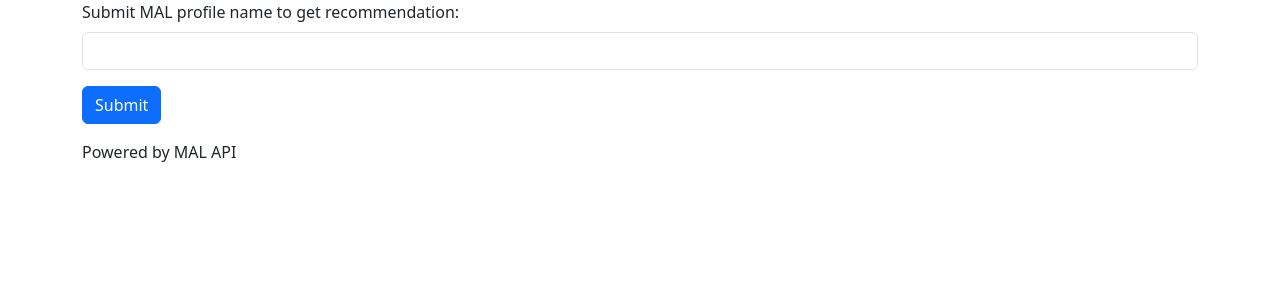
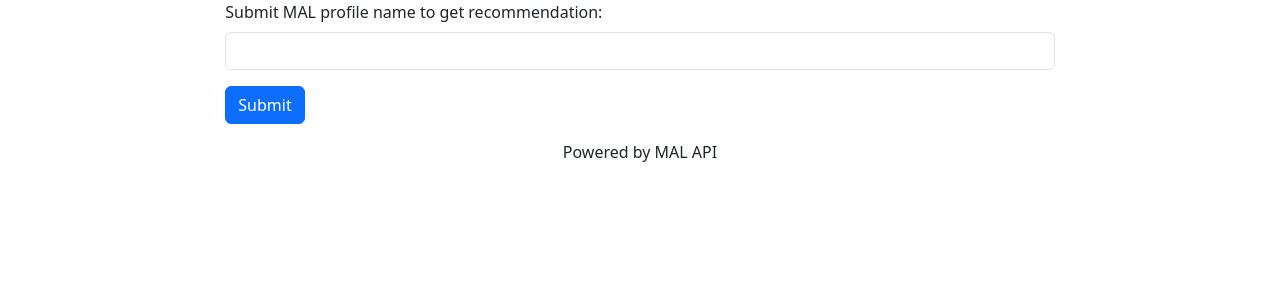
Before and after one commit to afa4/anime_recommendation_site, a Django app: page /malprofile/ in a window 1280 px wide. Shown: the top 300 px of the page. Run offline with Django 5.2, Linux system fonts and the light colour scheme.

Commit message:
style: grid

```diff
--- a/malprofile/templates/malprofile/index.html
+++ b/malprofile/templates/malprofile/index.html
@@ -5,7 +5,10 @@
   </head>
 
   <body>
-    <div class="container">
+    <div class="container-fluid">
+      <div class="row">
+        <div class="col-2"></div>
+        <div class="col-8">
           <form action="/malprofile/submit" method="post">
             {% csrf_token %}
             <fieldset>
@@ -17,11 +20,14 @@
             <button type="submit" class="btn btn-primary">Submit</button>
           </form>
         </div>
+        <div class="col-2"></div>
+      </div>
+    </div>
   </body>
 
   <footer>
-    <div class="container">
-      <div class="col-md-12">
+    <div class="container text-center">
+      <div class="row">
         <p>Powered by MAL API</p>
       </div>
     </div>
```
Lines whose indentation alone changed are shown as unchanged.
